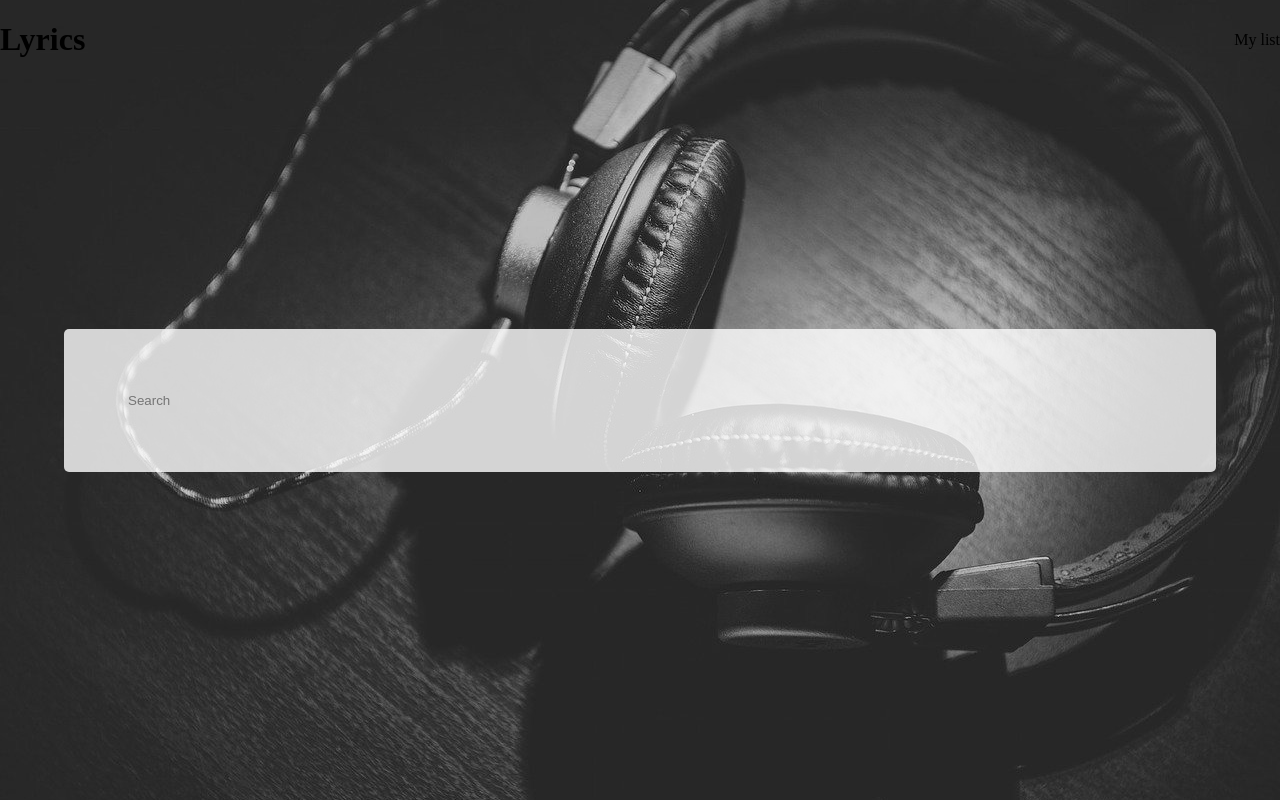
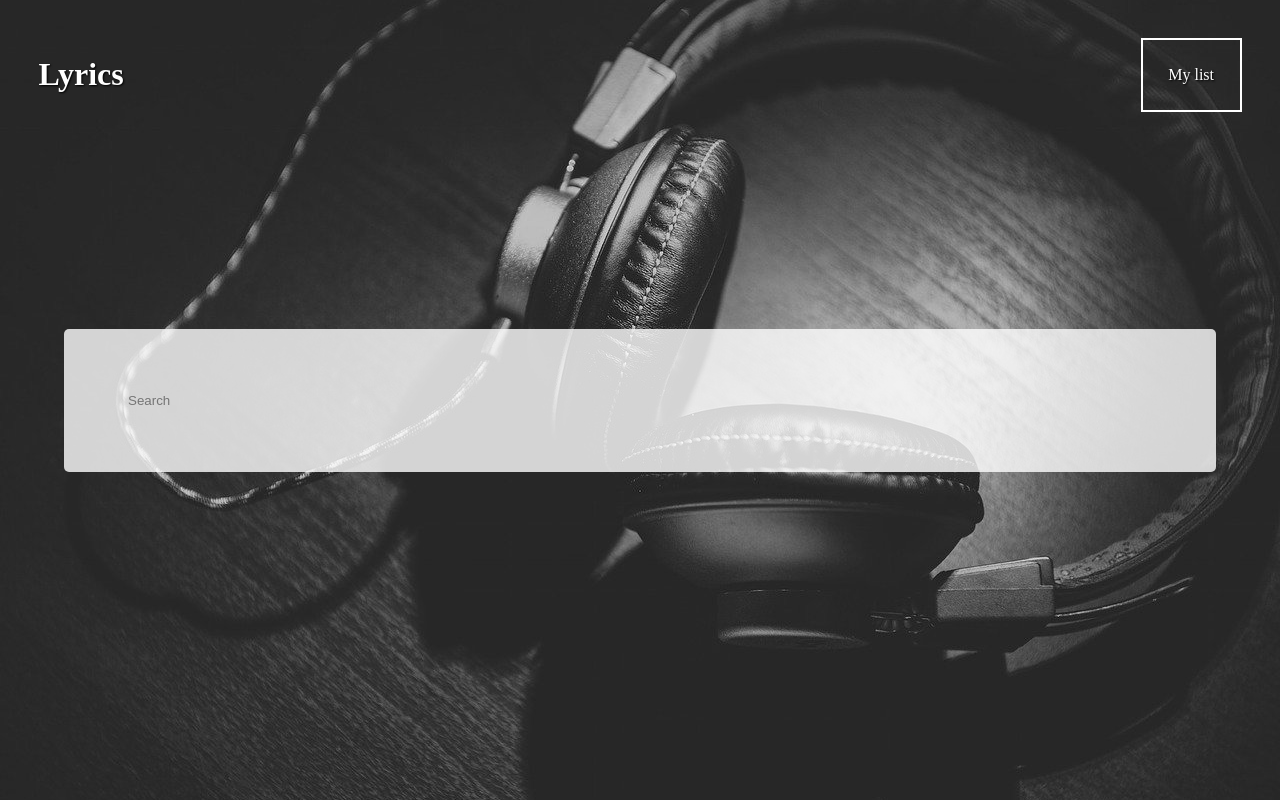
Before and after one commit to PaulCrtr/my-favorite-lyrics, a React (Create React App) app: page / in a window 1280 px wide. Built offline with nearby package versions, Linux system fonts and the light colour scheme.

Commit message:
nav links css

```diff
--- a/src/components/FullLyrics.jsx
+++ b/src/components/FullLyrics.jsx
@@ -32,6 +32,7 @@ const FullLyrics = (props) => {
           <div className="lyrics-header">
             <Link to="/">Home</Link>
             <Link to="/list">My list</Link>
+            <div>
               {alreadyAdded ? (
                 <img
                   src={trash}
@@ -52,6 +53,7 @@ const FullLyrics = (props) => {
                 />
               )}
             </div>
+          </div>
           <iframe
             title={datas.title}
             scrolling="no"
--- a/src/components/List.jsx
+++ b/src/components/List.jsx
@@ -15,7 +15,11 @@ const List = () => {
 
   return (
     <div className="list">
-      <Link to="/">Home</Link>
+      <div className="home-link-container">
+        <Link to="/" className="home-link">
+          Home
+        </Link>
+      </div>
       {Object.keys(list).map((key, i) => (
         <div key={i} className="artist">
           <div className="artist-header">
--- a/src/style/fullLyrics.css
+++ b/src/style/fullLyrics.css
@@ -12,7 +12,14 @@
   display: flex;
   width: 100%;
   justify-content: space-around;
-  margin: 3%;
+  align-items: center;
+  margin: 5% 3% 5% 3%;
+}
+
+.lyrics-header a {
+  text-shadow: 1px 1px 2px rgb(155, 155, 155);
+  border: 2px solid black;
+  padding: 1%;
 }
 
 .page-lyrics img:hover {
--- a/src/style/home.css
+++ b/src/style/home.css
@@ -17,6 +17,18 @@
   display: flex;
   justify-content: space-between;
   align-items: center;
+}
+
+.home-nav h1,
+.home-nav a {
+  margin: 3%;
+  color: white;
+  text-shadow: 1px 1px 2px black;
+}
+
+.home-nav a {
+  border: 2px solid white;
+  padding: 2%;
 }
 
 .not-found {
--- a/src/style/list.css
+++ b/src/style/list.css
@@ -4,6 +4,17 @@
   max-height: 100vh;
   overflow: auto;
 }
+
+.home-link {
+  text-shadow: 1px 1px 2px rgb(155, 155, 155);
+  border: 2px solid black;
+  padding: 2%;
+}
+
+.home-link-container {
+  margin: 6% 3% 6% 3%;
+}
+
 .artist {
   background-color: #f4f4f4;
   border-radius: 5px;
```
Lines whose indentation alone changed are shown as unchanged.
